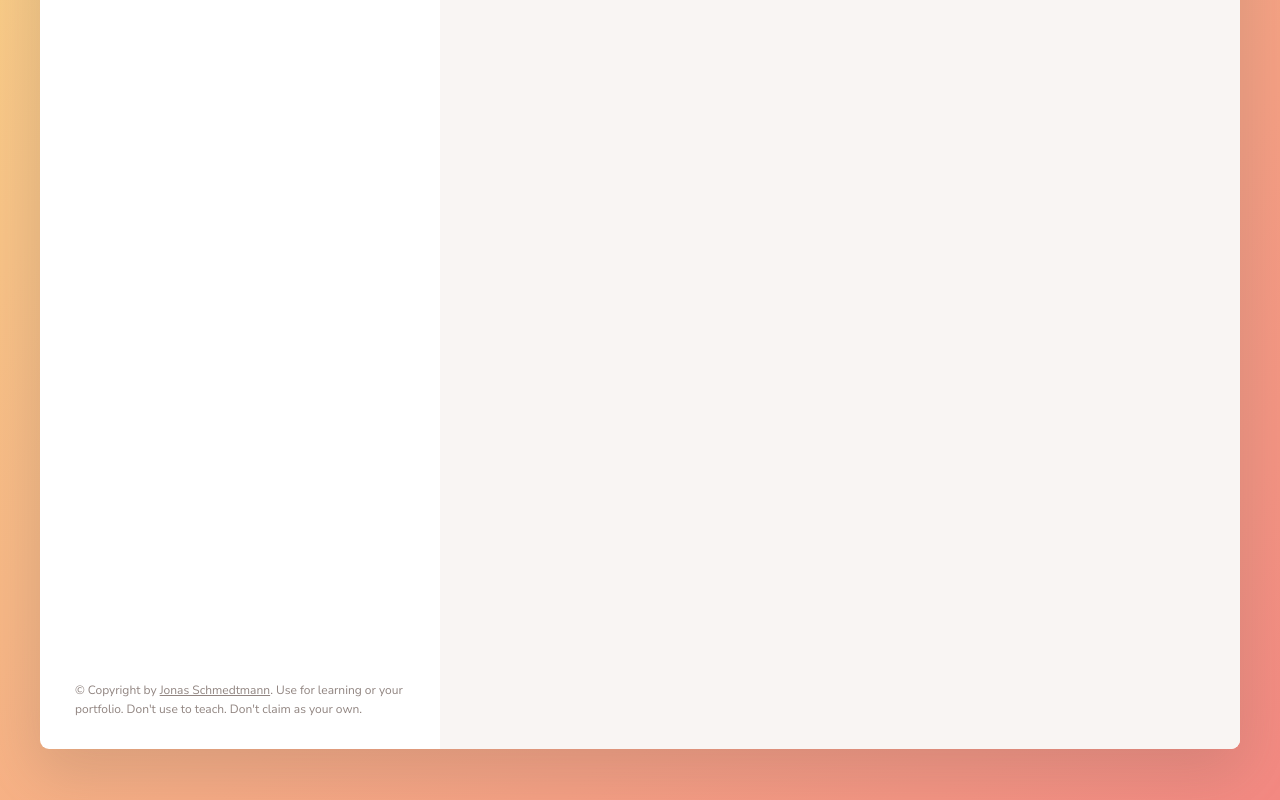
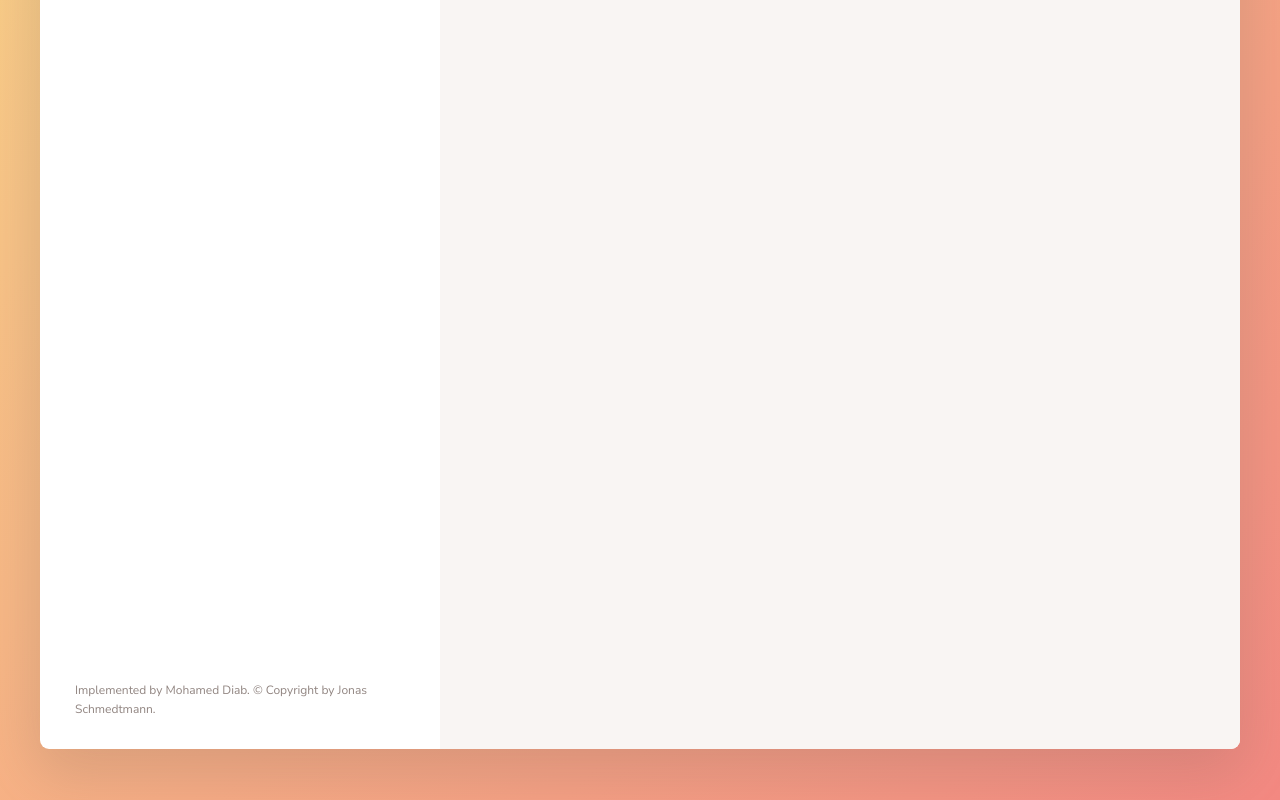
Before and after one commit to mokdiab/Forkify, a website built with Parcel: page index.html in a window 1280 px wide. Shown: the part 472-1272 px from the top of the page. Built offline with nearby package versions, Linux system fonts and the light colour scheme.

Commit message:
first commit

```diff
--- a/index.html
+++ b/index.html
@@ -123,14 +123,7 @@
         </div>
 
         <p class="copyright">
-          &copy; Copyright by
-          <a
-            class="twitter-link"
-            target="_blank"
-            href="https://twitter.com/jonasschmedtman"
-            >Jonas Schmedtmann</a
-          >. Use for learning or your portfolio. Don't use to teach. Don't claim
-          as your own.
+          Implemented by Mohamed Diab. &copy; Copyright by Jonas Schmedtmann.
         </p>
       </div>
 
```
